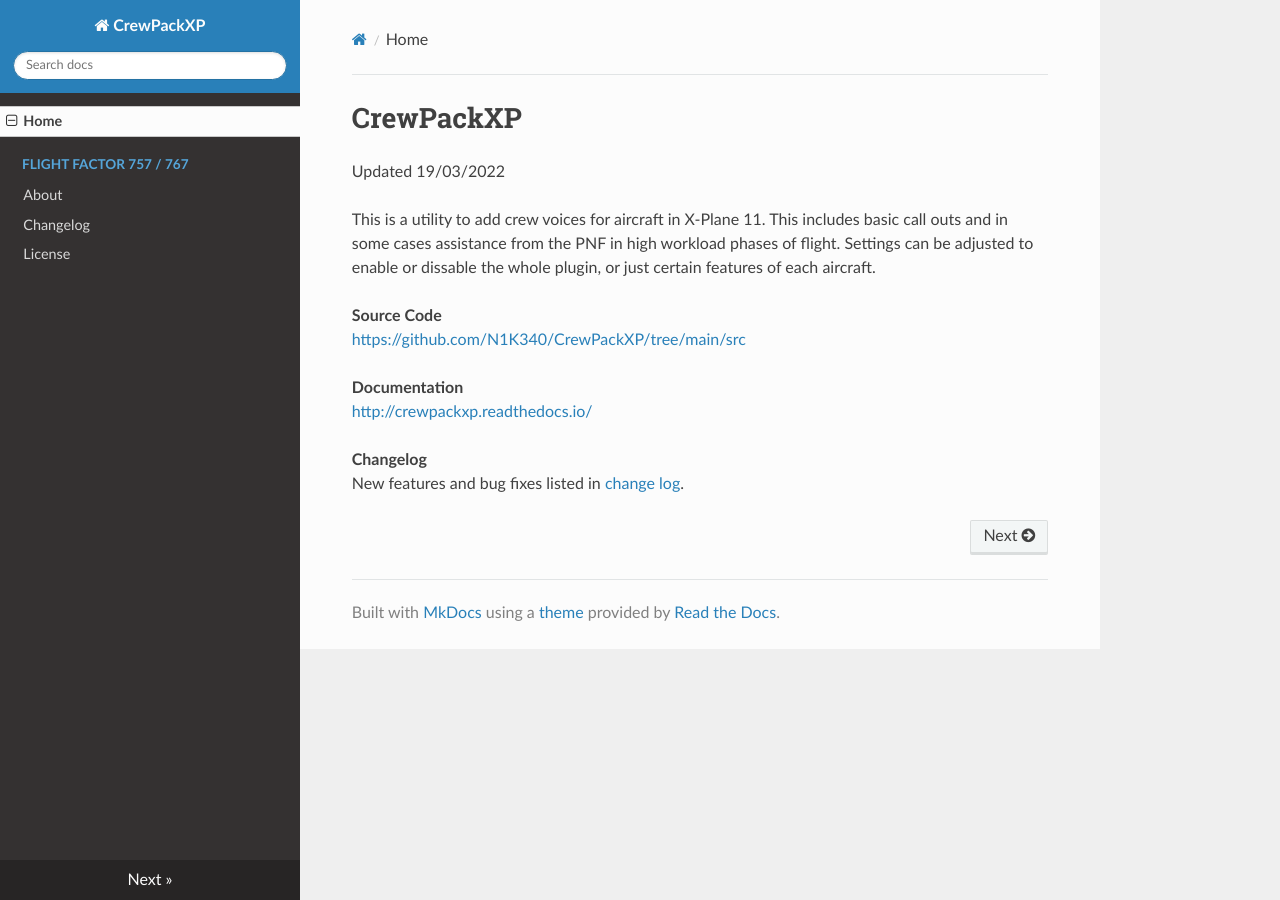
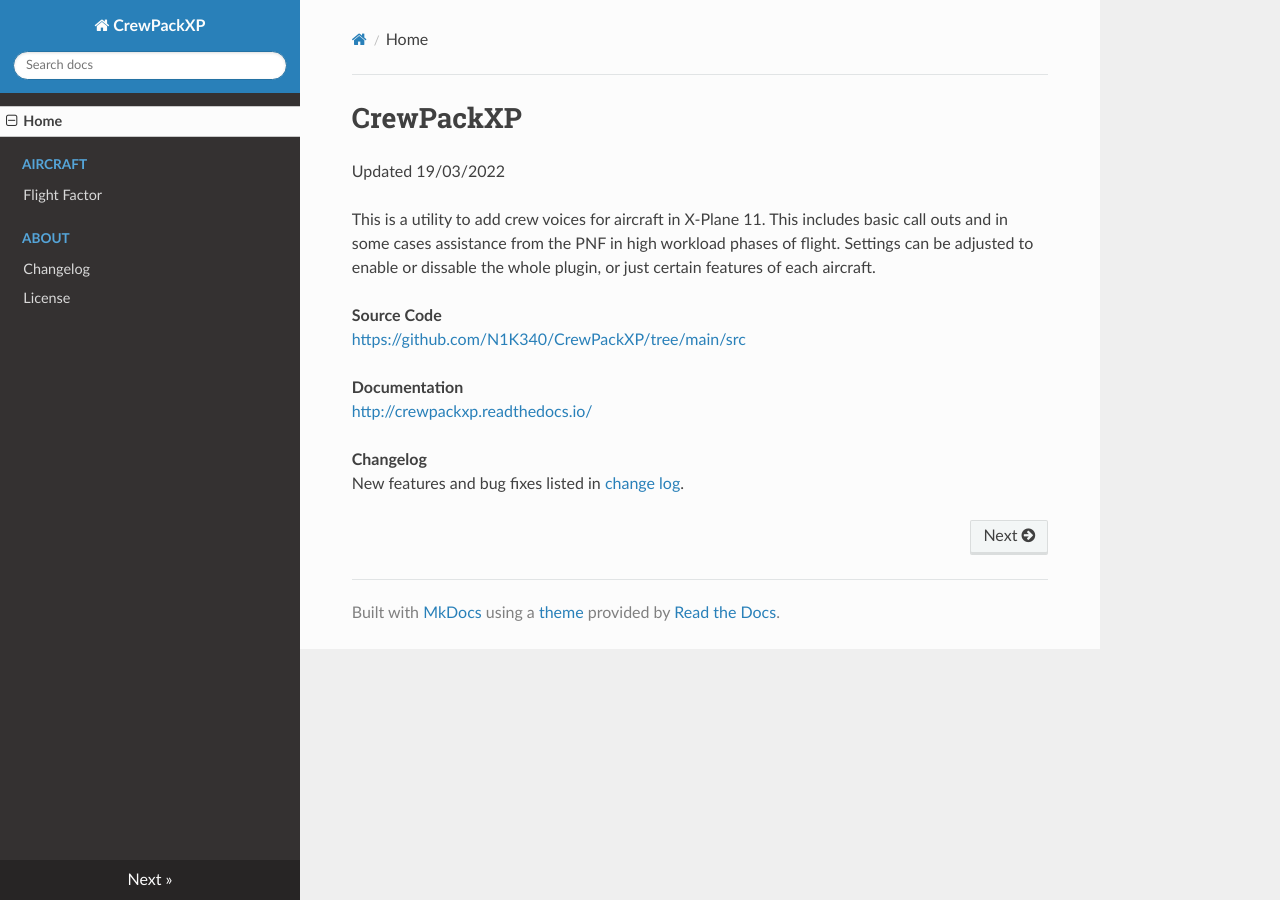
Before and after one commit to N1K340/CrewPackXP, an MkDocs documentation site: the page built from docs/index.md, in a window 1280 px wide. Built offline with MkDocs 1.6.1, drawn with Linux system fonts in a browser that asks for light colours; nearby versions of some CDN libraries.

Commit message:
updated docs

```diff
--- a/mkdocs.yml
+++ b/mkdocs.yml
@@ -2,8 +2,9 @@
 site_url: https://github.com/N1K340/CrewPackXP
 nav:
   - Home: index.md
-  - Flight Factor 757 / 767:
-    - About: about.md
+  - Aircraft:
+    - Flight Factor: 757.md
+  - About:
     - Changelog: changelog.md
     - License: license.md
 theme: readthedocs
```
